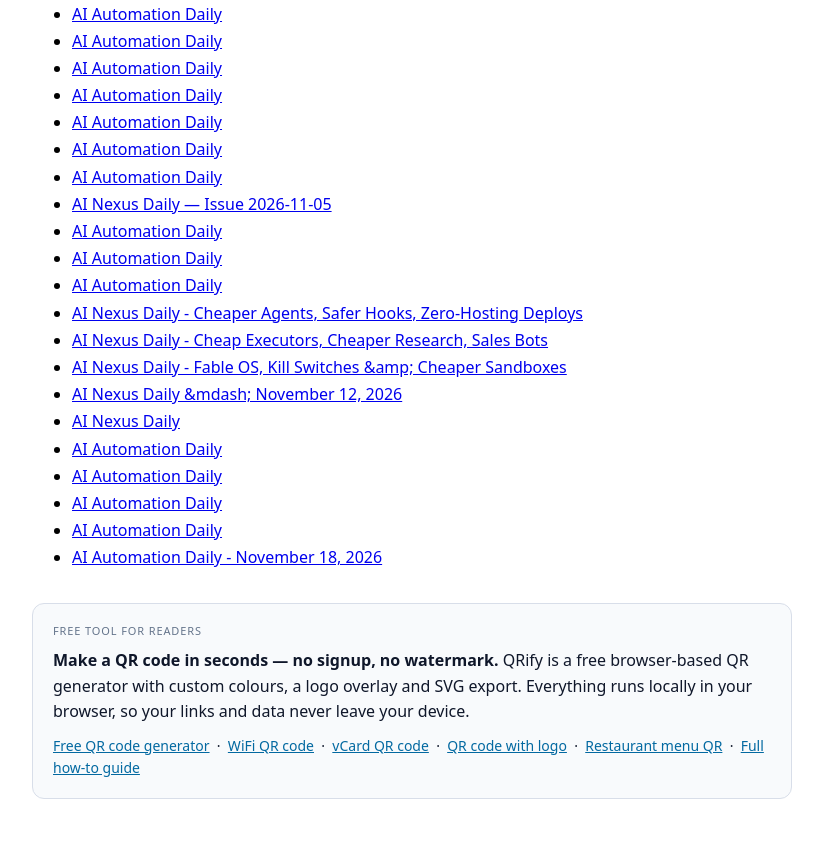
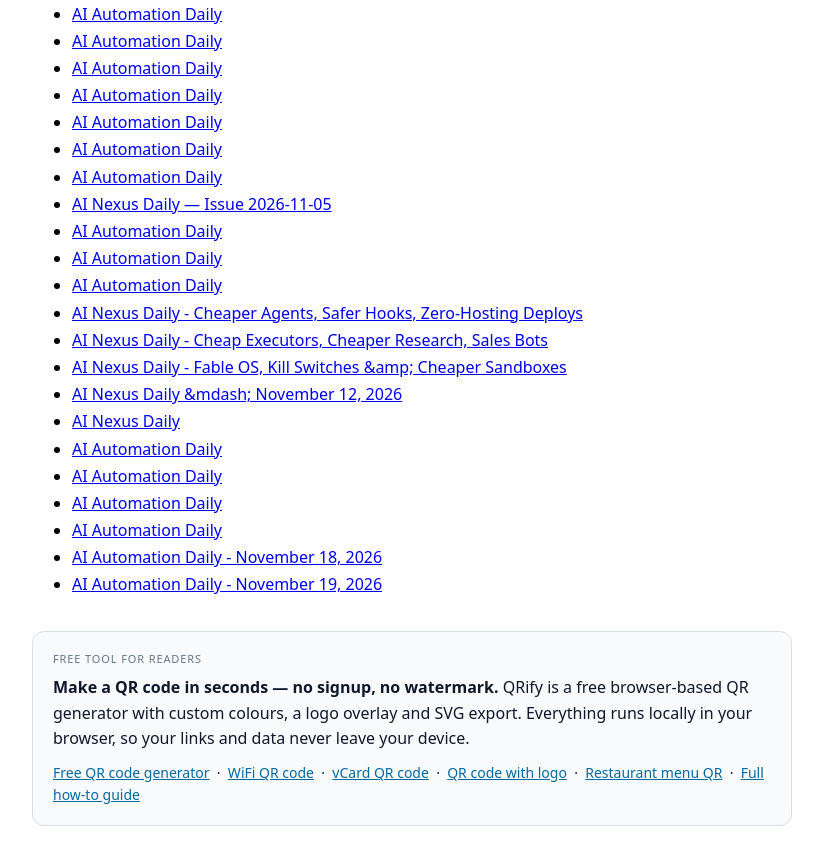
Before and after one commit to usaimaker/ai-newsletter, a plain HTML site: page index.html in a window 1280 px wide. Shown: the part 1234-2098 px from the top of the page, without its empty margins (228-1051 px from the left). Before the commit the page ends 2073 px from the top, so only its background shows below. Drawn offline with Linux system fonts and the light colour scheme.

Commit message:
auto rebuild index/feed

```diff
--- a/index.html
+++ b/index.html
@@ -61,6 +61,7 @@
 <li><a href="issues/issue-2026-11-16.html">AI Automation Daily</a></li>
 <li><a href="issues/issue-2026-11-17.html">AI Automation Daily</a></li>
 <li><a href="issues/issue-2026-11-18.html">AI Automation Daily - November 18, 2026</a></li>
+<li><a href="issues/issue-2026-11-19.html">AI Automation Daily - November 19, 2026</a></li>
 </ul>
 <!-- QRIFY_TRAFFIC_START -->
 <section class="qrify-tool" style="margin:32px 0;padding:18px 20px;border:1px solid #d8dee9;border-radius:12px;background:#f8fafc;color:#0f172a;font-family:system-ui,Arial,sans-serif;line-height:1.6">
```
Also changed, not shown: feed.xml (+1 -1 lines).
